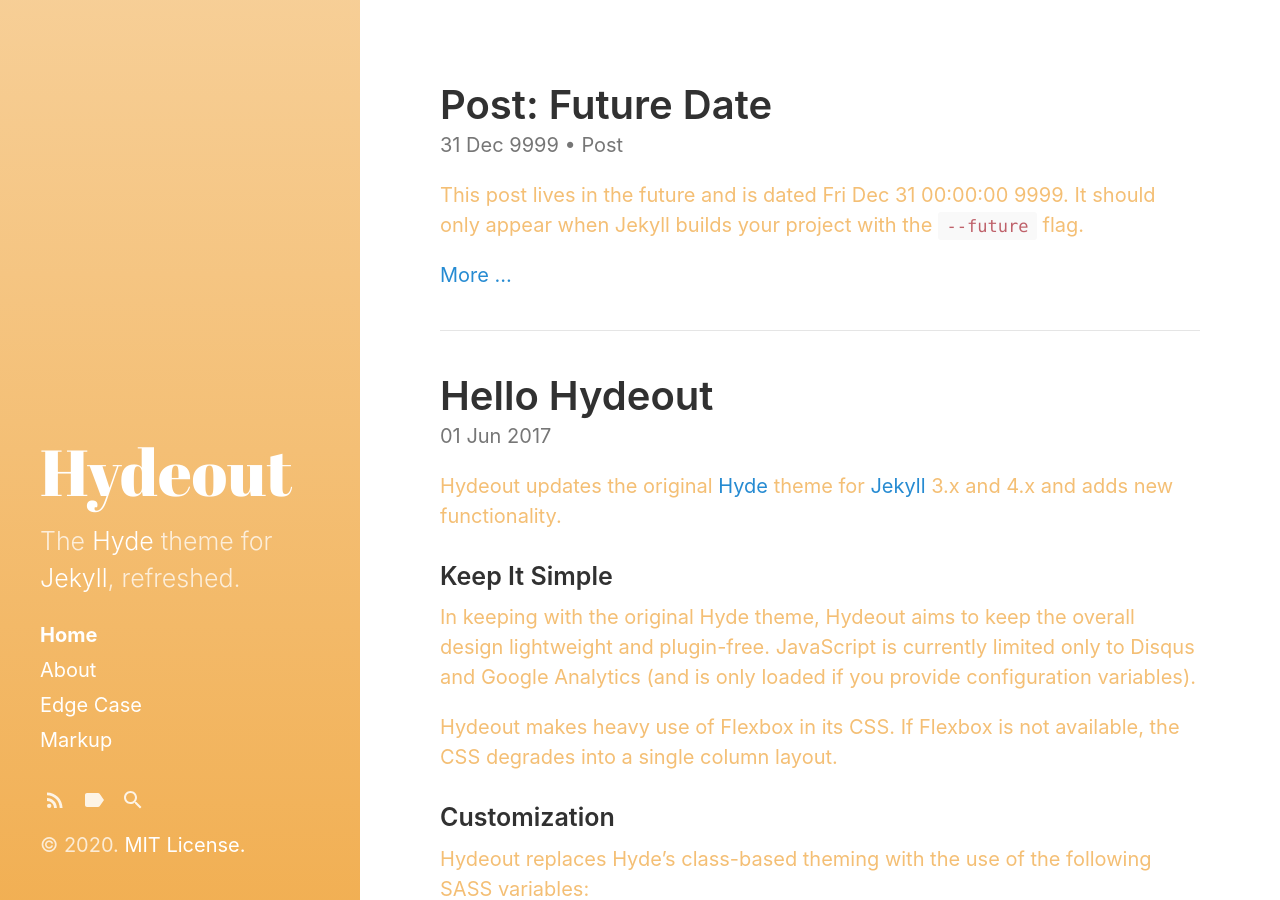
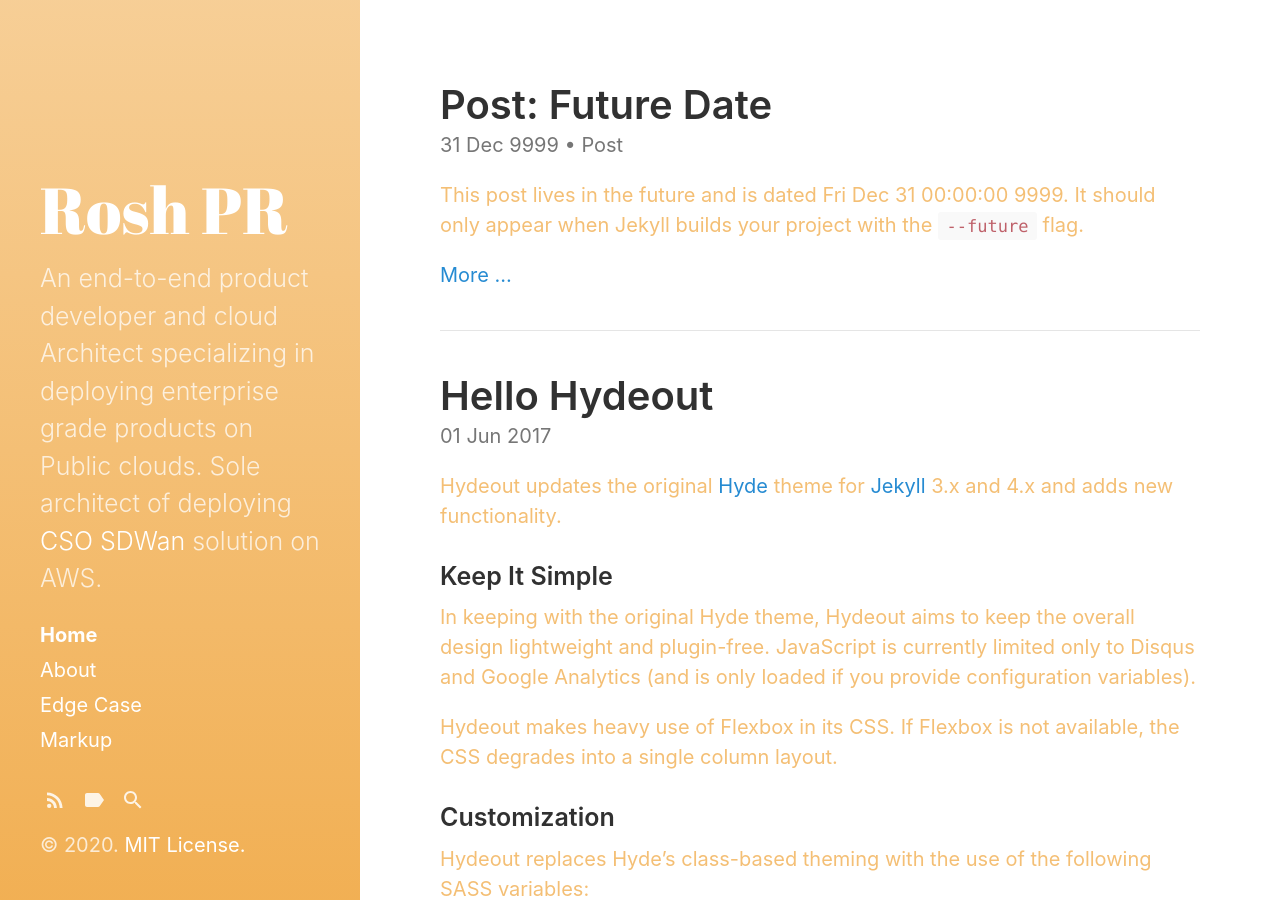
Before and after one commit to roshpr/roshpr.github.com, a Jekyll site: the page built from index.html, in a window 1280 px wide and 900 px high. Built offline with Jekyll 4.4.1, drawn with Linux system fonts in a browser that asks for light colours; the list of posts is cut into pages by our own code.

Commit message:
Add description

```diff
--- a/_config.yml
+++ b/_config.yml
@@ -3,9 +3,9 @@
 highlighter:      rouge
 
 # Setup
-title:            Hydeout
-tagline:          'A Jekyll theme'
-description:      'The <a href="http://hyde.getpoole.com" target="_blank">Hyde</a> theme for <a href="http://jekyllrb.com" target="_blank">Jekyll</a>, refreshed.'
+title:            Rosh PR
+tagline:          'DevOps Source hub'
+description:      'An end-to-end product developer and cloud Architect specializing in deploying enterprise grade products on Public clouds. Sole architect of deploying <a href="https://www.juniper.net/us/en/solutions/sd-wan-sd-lan/" target="_blank">CSO SDWan</a> solution on AWS.'
 url:              https://roshpr.github.com
 baseurl:          '/roshpr.github.com'
                   # the optional subpath of your site, e.g. "/blog"
```
